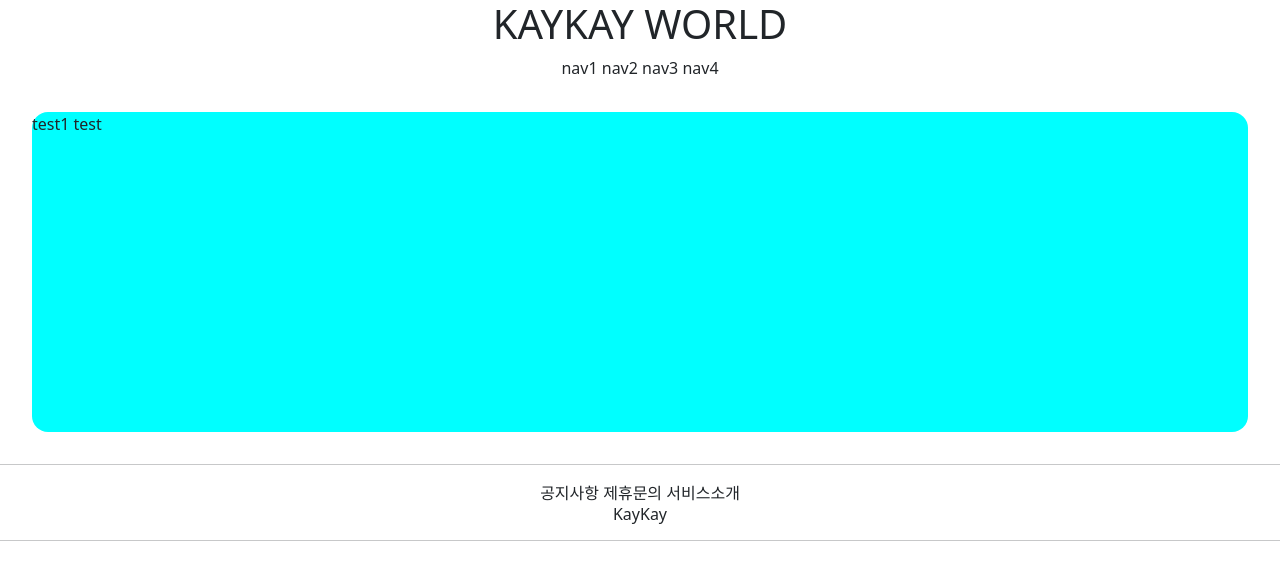
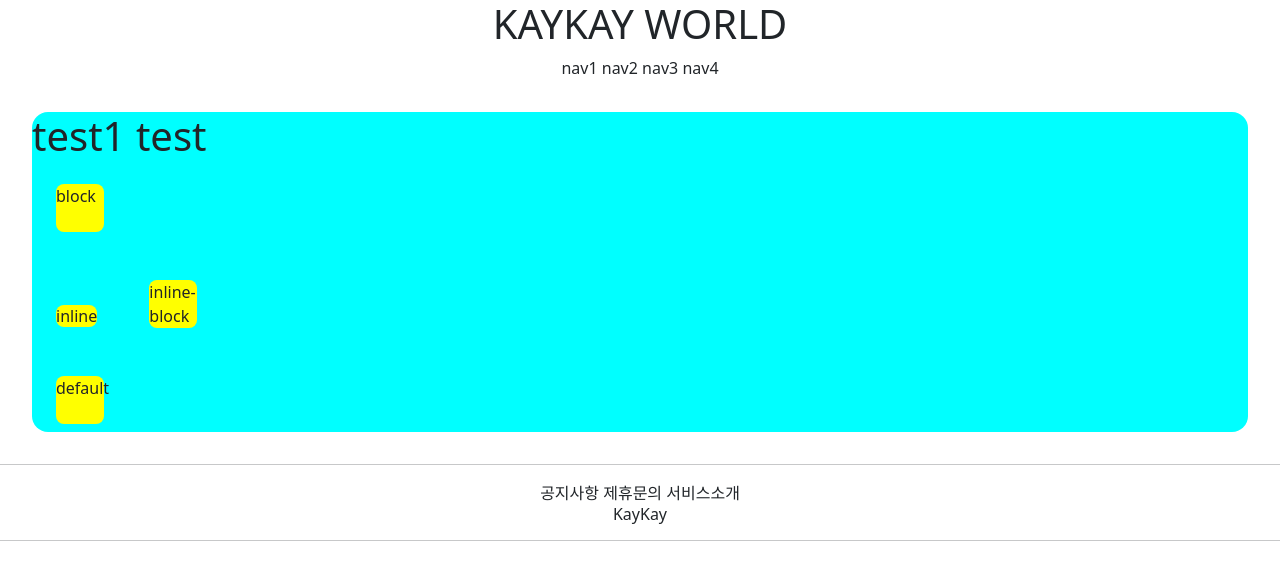
Before and after one commit to sthax17/kay, a Django app: page /accounts/hello_world/ in a window 1280 px wide. Shown: the top 580 px of the page. Run offline with Django 3.2, Linux system fonts and the light colour scheme.

Commit message:
7/6 commit

```diff
--- a/accountapp/templates/accountapp/hello_world.html
+++ b/accountapp/templates/accountapp/hello_world.html
@@ -2,8 +2,28 @@
 
 {%  block content %}
 
-<div style="height: 20rem; background-color: aqua; border-radius: 1rem; margin: 2rem">
-test1 test
-</div>
+    <style>
+          .testing {
+              background-color : yellow;
+              height: 48px;
+              width: 48px;
+              margin: 1.5rem;
+              border-radius: .5rem;
+          }
+
+
+
+    </style>
+
+     <div style="height: 20rem; background-color: aqua; border-radius: 1rem; margin: 2rem">
+          <h1>test1 test</h1>
+
+     <div class="testing" style="display: block">block</div>
+     <div class="testing" style="display: inline">inline</div>
+     <div class="testing" style="display: inline-block">inline-block</div>
+     <div class="testing" style="display: none">none</div>
+     <div class="testing">default</div>
+
+     </div>
 
 {% endblock %}
--- a/templates/footer.html
+++ b/templates/footer.html
@@ -7,7 +7,6 @@
 
     <div>
         <h6>KayKay</h6>
-
     </div>
 
 
```
